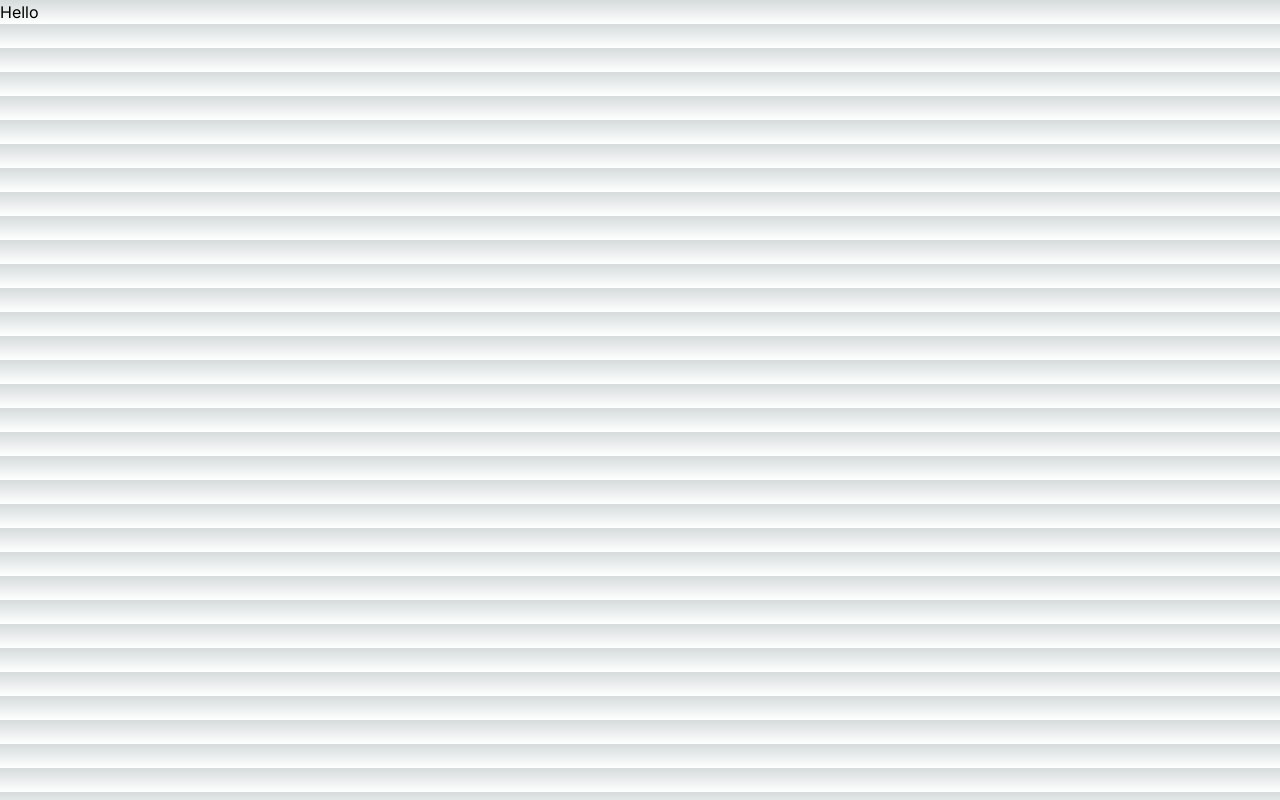
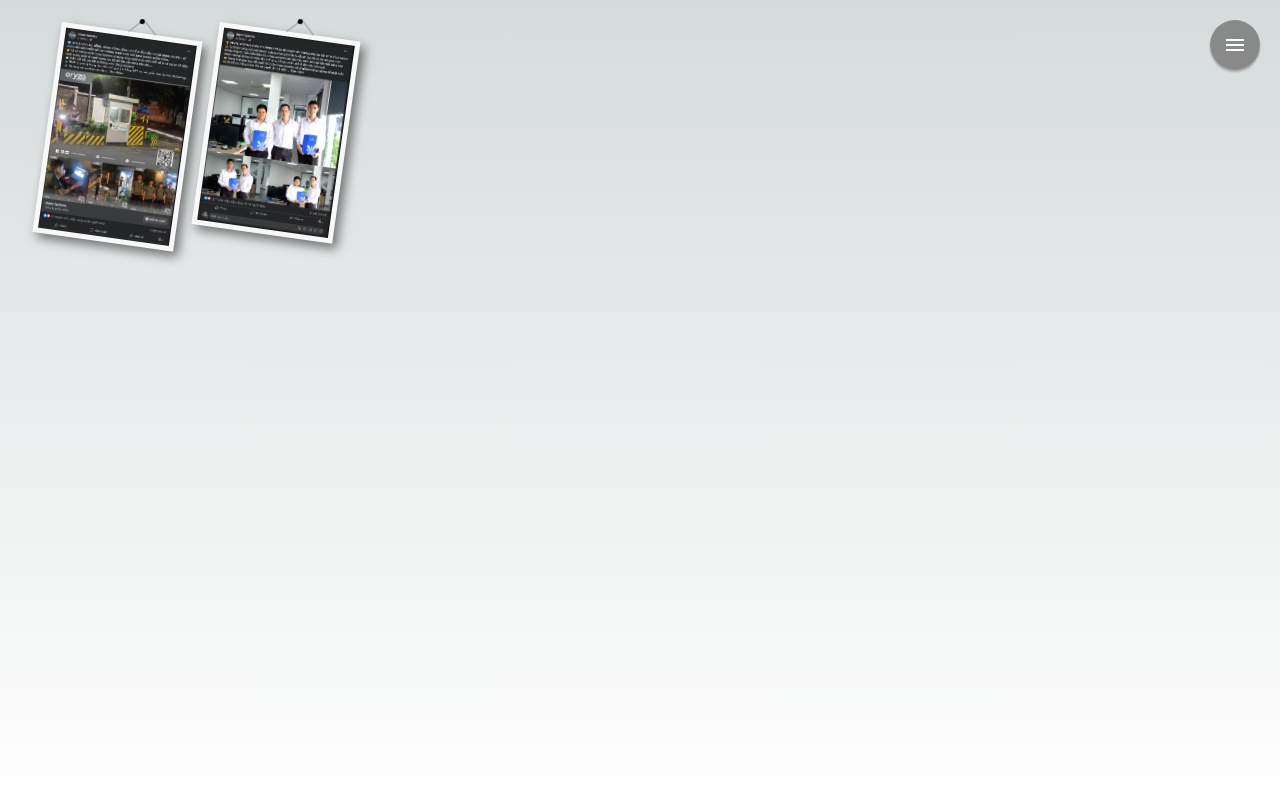
Before and after one commit to phandev0708/cv-nvp, a Next.js app: page /image in a window 1280 px wide. Built offline with nearby package versions, Linux system fonts and the light colour scheme.

Commit message:
new page image

```diff
--- a/app/image/page.tsx
+++ b/app/image/page.tsx
@@ -1,8 +1,85 @@
-import { Stack } from "@mui/material";
-import React from "react";
+"use client";
+import React, { useState } from "react";
+import { dataImage } from "@/mocks/data-image";
+import Image from "next/image";
+import { Dialog, Stack, useMediaQuery, useTheme } from "@mui/material";
+import style from "./style.module.css";
+import Grid2 from "@mui/material/Unstable_Grid2";
+import SpeedDialTooltipOpen from "@/components/common/menu/menu-component";
+import ModalShowImage from "@/components/common/dialog/dialog-view-image";
 
-export interface IImageProps {}
+export default function TitlebarBelowImageList() {
+  const [open, setOpen] = useState(false);
+  const [dataImg, setDataImg] = useState({
+    img: "",
+    title: "",
+  });
+  const theme = useTheme();
+  const fullScreen = useMediaQuery(theme.breakpoints.down("md"));
+  const handleClose = () => {
+    setOpen(false);
+    setDataImg({
+      img: "",
+      title: "",
+    });
+  };
 
-export default function Image(props: IImageProps) {
-  return <Stack>Hello</Stack>;
+  return (
+    <Stack
+      sx={{
+        flexDirection: "row",
+        pl: 8,
+        pr: 8,
+        pb: 8,
+        width: "100vw",
+        minHeight: "100vh",
+      }}
+    >
+      <Grid2 container spacing={2}>
+        {dataImage.map((item, index) => {
+          return (
+            <Grid2
+              xs={12}
+              sm={3}
+              md={3}
+              lg={3}
+              xl={3}
+              key={index}
+              sx={{ pt: 5 }}
+            >
+              <Stack
+                className={style.swing}
+                sx={{ cursor: "pointer" }}
+                onClick={() => {
+                  setOpen(true);
+                  setDataImg(item);
+                }}
+              >
+                <Image
+                  src={item.img}
+                  alt={item.title}
+                  width={500}
+                  height={500}
+                  loading="lazy"
+                  className={style.img}
+                />
+              </Stack>
+            </Grid2>
+          );
+        })}
+      </Grid2>
+      <ModalShowImage close={handleClose} open={open} imageShow={dataImg.img} />
+      <Stack
+        sx={{
+          color: "#fff",
+          right: 20,
+          top: 20,
+          position: "absolute",
+          zIndex: 3,
+        }}
+      >
+        <SpeedDialTooltipOpen />
+      </Stack>
+    </Stack>
+  );
 }
--- /dev/null
+++ b/app/image/style.module.css
@@ -0,0 +1,45 @@
+.swing {
+  animation: swing ease-in-out 2s infinite alternate;
+  transform-origin: center -20px;
+  box-shadow: 5px 5px 10px rgba(0, 0, 0, 0.5);
+  float: left;
+}
+.swing .img {
+  border: 5px solid #f8f8f8;
+  display: block;
+  width: 300px;
+}
+.swing::after {
+  content: "";
+  position: absolute;
+  width: 20px;
+  height: 20px;
+  border: 1px solid #999;
+  top: -10px;
+  left: 50%;
+  z-index: 0;
+  border-bottom: none;
+  border-right: none;
+  transform: rotate(45deg);
+}
+
+.swing::before {
+  content: "";
+  position: absolute;
+  width: 5px;
+  height: 5px;
+  top: -14px;
+  left: 54%;
+  z-index: 5;
+  border-radius: 50% 50%;
+  background: #000;
+}
+
+@keyframes swing {
+  0% {
+    transform: rotate(8deg);
+  }
+  100% {
+    transform: rotate(-8deg);
+  }
+}
--- /dev/null
+++ b/components/common/dialog/dialog-view-image.tsx
@@ -0,0 +1,149 @@
+"use client";
+import CloseIcon from "@mui/icons-material/Close";
+import RotateLeftIcon from "@mui/icons-material/RotateLeft";
+import RotateRightIcon from "@mui/icons-material/RotateRight";
+import ZoomInIcon from "@mui/icons-material/ZoomIn";
+import ZoomOutIcon from "@mui/icons-material/ZoomOut";
+import { Modal, Stack } from "@mui/material";
+import Button from "@mui/material/Button";
+import Typography from "@mui/material/Typography";
+import { useState } from "react";
+
+interface ModalShowImageProps {
+  imageShow?: any;
+  close: any;
+  open: boolean;
+}
+export default function ModalShowImage(props: ModalShowImageProps) {
+  const { imageShow, close, open } = props;
+  const [sizeImage, setSizeImage] = useState(90);
+  const [rotate, setRotate] = useState(0);
+  return (
+    <Modal
+      open={open}
+      onClose={() => {
+        close();
+        setSizeImage(90);
+        setRotate(0);
+      }}
+      aria-labelledby="modal-modal-title"
+      aria-describedby="modal-modal-description"
+      sx={{
+        width: "100%",
+        height: "100%",
+        justifyContent: "center",
+        alignItems: "center",
+        display: "flex",
+      }}
+    >
+      <Stack>
+        <Stack
+          sx={{
+            maxWidth: "90vw",
+            height: "90vh",
+            justifyContent: "center",
+            alignItems: "center",
+          }}
+        >
+          <Stack
+            sx={{
+              position: "fixed",
+              top: 20,
+              right: 20,
+              backgroundColor: "rgba(233, 79, 79, 0.8)",
+              "&:hover ": {
+                backgroundColor: "rgba(233, 79, 79, 1)",
+              },
+              width: 60,
+              height: 30,
+              borderRadius: 1,
+              justifyContent: "center",
+              alignItems: "center",
+              color: "white",
+              cursor: "pointer",
+            }}
+            onClick={() => {
+              close();
+              setSizeImage(90);
+              setRotate(0);
+            }}
+          >
+            <CloseIcon />
+          </Stack>
+          <Stack
+            sx={{
+              maxHeight: "90vh",
+              maxWidth: "90vw",
+              overflow: "auto",
+              justifyContent: "flex-start",
+              alignItems: "center",
+            }}
+          >
+            <Stack
+              component="img"
+              src={imageShow}
+              alt={"photo"}
+              sx={{
+                maxWidth: `${sizeImage}%`,
+                maxHeight: `${sizeImage}vh`,
+                transform: `rotate(${rotate}deg)`,
+              }}
+            ></Stack>
+          </Stack>
+        </Stack>
+        <Stack
+          sx={{
+            justifyContent: "center",
+            alignItems: "center",
+          }}
+        >
+          <Typography sx={{ color: "white" }}>{`${(
+            (sizeImage / 90) *
+            100
+          ).toFixed(0)}%`}</Typography>
+          <Stack
+            sx={{
+              flexDirection: "row",
+              justifyContent: "center",
+              alignItems: "center",
+            }}
+            gap={0.5}
+          >
+            <Button
+              variant="contained"
+              size="small"
+              onClick={() => setSizeImage((pre) => pre + 10)}
+              sx={{ bgcolor: "rgba(171, 180, 210, 0.3)" }}
+            >
+              <ZoomInIcon />
+            </Button>
+            <Button
+              variant="contained"
+              size="small"
+              onClick={() => setSizeImage((pre) => (pre == 0 ? pre : pre - 10))}
+              sx={{ bgcolor: "rgba(171, 180, 210, 0.3)" }}
+            >
+              <ZoomOutIcon />
+            </Button>
+            <Button
+              variant="contained"
+              size="small"
+              onClick={() => setRotate((pre) => pre + 90)}
+              sx={{ bgcolor: "rgba(171, 180, 210, 0.3)" }}
+            >
+              <RotateLeftIcon />
+            </Button>
+            <Button
+              variant="contained"
+              size="small"
+              onClick={() => setRotate((pre) => pre - 90)}
+              sx={{ bgcolor: "rgba(171, 180, 210, 0.3)" }}
+            >
+              <RotateRightIcon />
+            </Button>
+          </Stack>
+        </Stack>
+      </Stack>
+    </Modal>
+  );
+}
--- /dev/null
+++ b/components/common/dialog/index.ts
@@ -0,0 +1 @@
+export * from "./dialog-view-image";
--- a/components/common/menu/rigth-bar.tsx
+++ b/components/common/menu/rigth-bar.tsx
@@ -1,8 +1,8 @@
 "use client";
+import { ItemNavRight, navigationMock } from "@/mocks/data-menu";
 import MenuOpenIcon from "@mui/icons-material/MenuOpen";
 import { Drawer, IconButton, Stack, Tooltip, Typography } from "@mui/material";
 import { usePathname, useRouter } from "next/navigation";
-import { ItemNavRight, navigationMock } from "./data-mocks";
 interface RightBarComponentProps {
   close: () => void;
   open: boolean;
--- /dev/null
+++ b/mocks/data-image.ts
@@ -0,0 +1,12 @@
+export const dataImage = [
+  {
+    img: "/image/favourite/parking.jpg",
+    title: "Triển khai bãi xe thông minh",
+    author: "Oryza Systems",
+  },
+  {
+    img: "/image/favourite/bonus.jpg",
+    title: "Khen thưởng nhân viên xuất sắc",
+    author: "Oryza Systems",
+  },
+];
--- a/components/common/menu/data-mocks.ts
+++ b/mocks/data-menu.ts
@@ -14,5 +14,5 @@ export interface ItemNavRight {
 export const navigationMock: ItemNavRight[] = [
   { icon: PersonPinIcon, title: "Trang chủ", path: "/" },
   { icon: DescriptionOutlinedIcon, title: "CV", path: "/my-cv" },
-  // { icon: ImageOutlinedIcon, title: "Hình ảnh", path: "/image" },
+  { icon: ImageOutlinedIcon, title: "Hình ảnh", path: "/image" },
 ];
--- a/next.config.js
+++ b/next.config.js
@@ -1,4 +1,36 @@
 /** @type {import('next').NextConfig} */
-const nextConfig = {}
+const nextConfig = {
+  //   async rewrites() {
+  //     return [
+  //       {
+  //         source: "/service/:path*",
+  //         destination: process.env.NEXT_PUBLIC_SERVER_PARKING_DOMAIN + "/:path*",
+  //       },
+  //     ];
+  //   },
+  reactStrictMode: true,
+  i18n: {
+    // These are all the locales you want to support in
+    // your application
+    locales: ["vi", "en"],
+    // This is the default locale you want to be used when visiting
+    // a non-locale prefixed path e.g. `/hello`
+    defaultLocale: "vi",
+    localeDetection: false,
+  },
+  images: {
+    domains: [
+      "localhost",
+      "192.168.103.92",
+      "phannv.vercel.app",
+      "images.unsplash.com",
+    ],
+  },
+  eslint: {
+    // Warning: This allows production builds to successfully complete even if
+    // your project has ESLint errors.
+    ignoreDuringBuilds: true,
+  },
+};
 
-module.exports = nextConfig
+module.exports = nextConfig;
```
Also changed, not shown: mocks/index.ts (added), public/image/favourite/bonus.jpg (added), public/image/favourite/parking.jpg (added).
